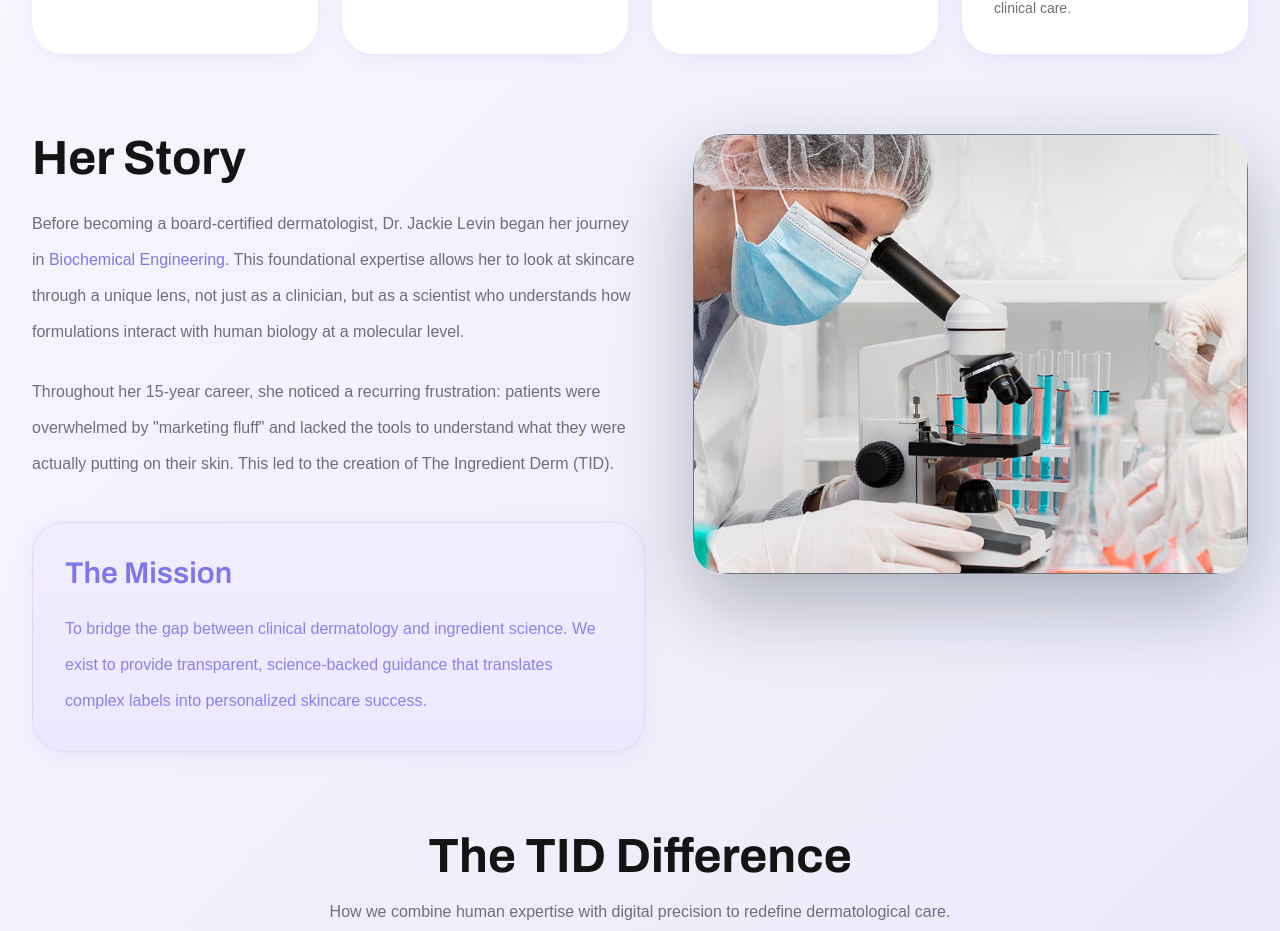
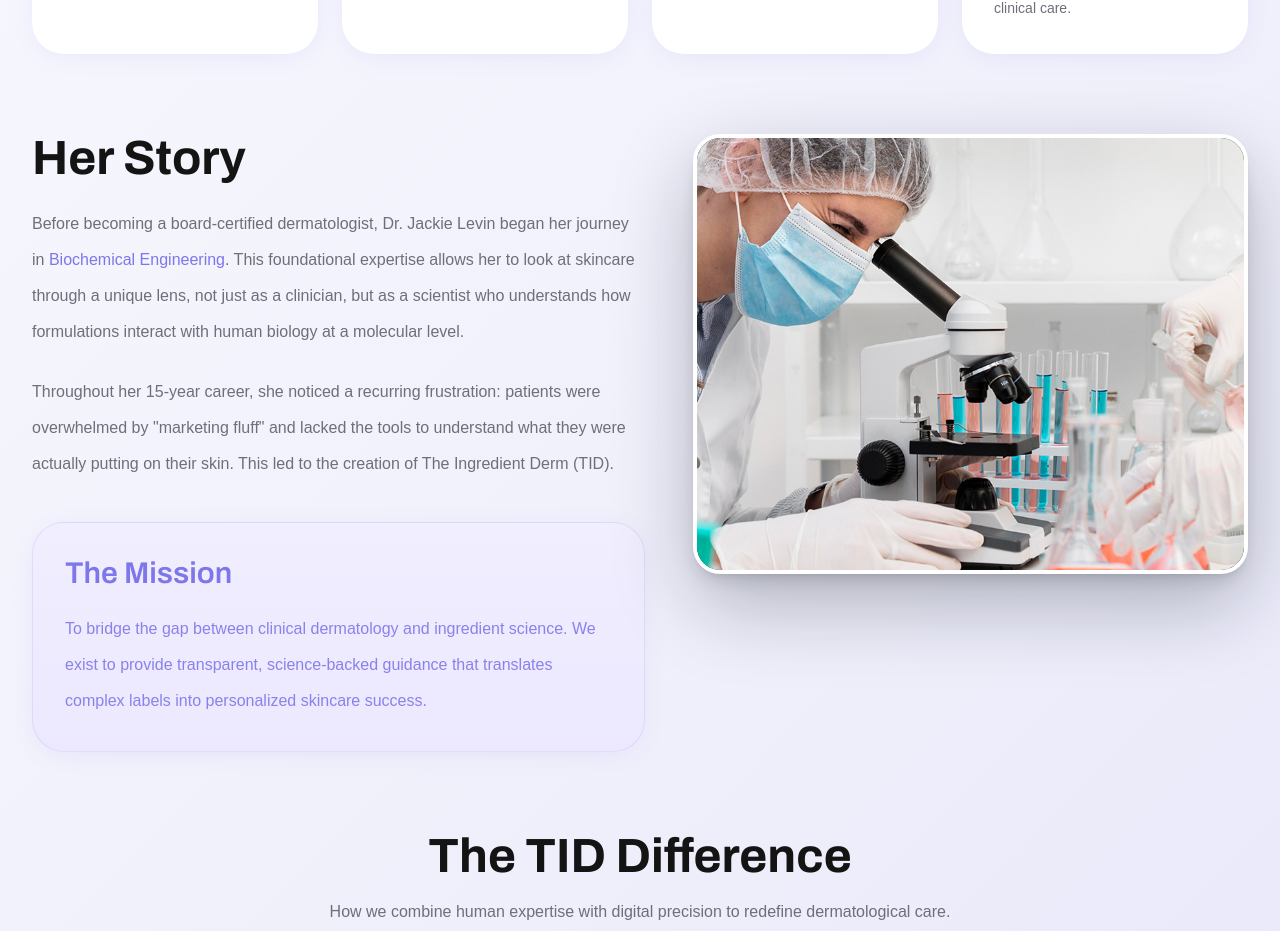
Before and after one commit to haroonrana12/The-Ingredient-Derm-Dr-Jackie, a React (Vite) app: page /about in a window 1280 px wide. Shown: the part 957-1888 px from the top of the page. Built offline with nearby package versions, Linux system fonts and the light colour scheme; the HTML template or start-up script is replaced by a standard one; a web font is replaced by a local one.

Commit message:
Add visible white stroke to Her Story image (no padding)

```diff
--- a/src/pages/About.tsx
+++ b/src/pages/About.tsx
@@ -176,7 +176,7 @@ const About = () => {
 
               <div className="relative">
                 <div className="rounded-[2.2rem] bg-[radial-gradient(circle_at_70%_15%,rgba(86,132,255,0.18),transparent_30%),linear-gradient(180deg,#0f2736_0%,#0a1821_100%)] shadow-[0_30px_80px_rgba(9,19,34,0.28)]">
-                  <div className="relative h-[440px] overflow-hidden rounded-[1.7rem] border border-white/40 shadow-[inset_0_0_0_1px_rgba(255,255,255,0.3)]">
+                  <div className="relative h-[440px] overflow-hidden rounded-[1.7rem] border-4 border-white shadow-lg">
                     <img
                       src={b1Image}
                       alt="Dr Jackie Her Story"
```
